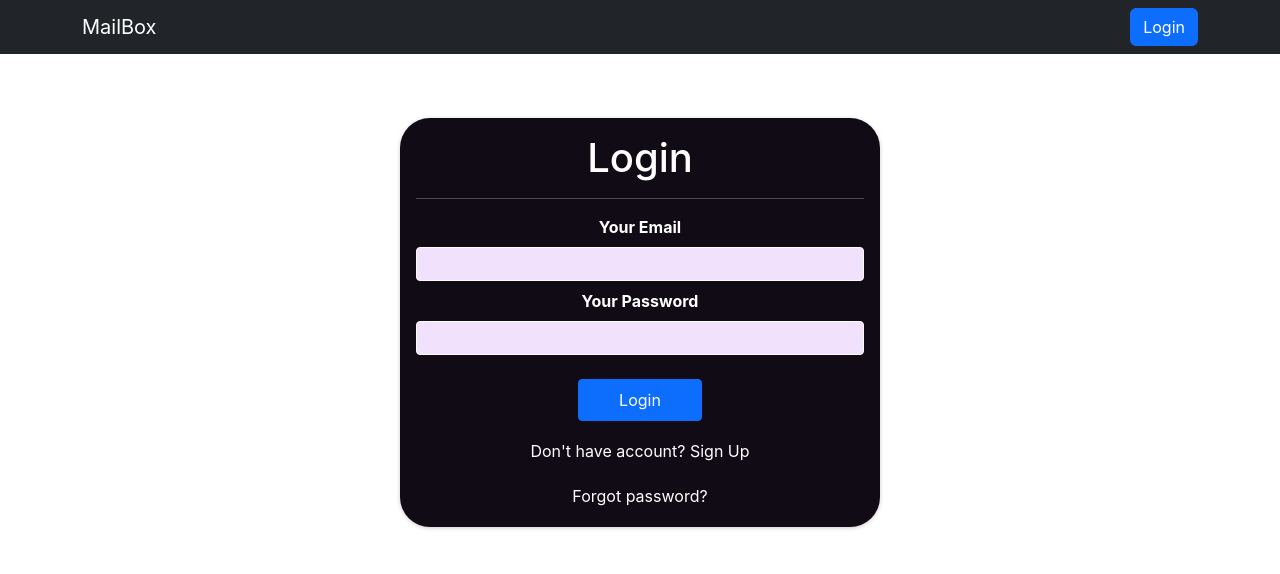
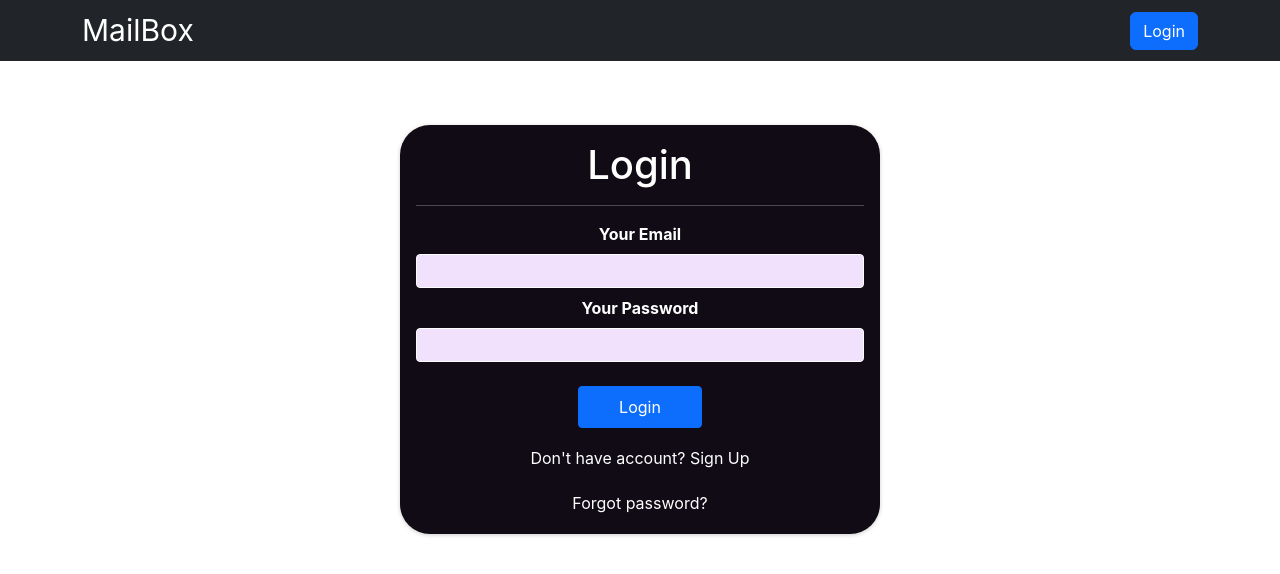
Before and after one commit to rajats-dev/mail-box, a React (Create React App) app: page /auth in a window 1280 px wide. Shown: the top 574 px of the page. Built offline with nearby package versions, Linux system fonts and the light colour scheme.

Commit message:
route fixes

```diff
--- a/src/App.js
+++ b/src/App.js
@@ -18,11 +18,15 @@ function App() {
     <Root>
       <Switch>
         <Route path="/" exact>
+          {!isUserLoggedIn && <AuthForm />}
+          {isUserLoggedIn && <Redirect to="/home" />}
+        </Route>
+        <Route path="/home" exact>
           <Home />
         </Route>
         <Route path="/auth">
           {!isUserLoggedIn && <AuthForm />}
-          {isUserLoggedIn && <Redirect to="/" />}
+          {isUserLoggedIn && <Redirect to="/home" />}
         </Route>
         <Route path="/forgotPass">
           <ForgotPass />
--- a/src/components/Headers.js
+++ b/src/components/Headers.js
@@ -12,10 +12,15 @@ const Headers = () => {
     <div>
       <Navbar bg="dark" data-bs-theme="dark">
         <Container>
-          <Link to="/" style={{ textDecoration: "none" }}>
-            <Navbar.Brand href="#home" style={{ color: "white" }}>
-              MailBox
-            </Navbar.Brand>
+          <Link
+            to="/"
+            style={{
+              textDecoration: "none",
+              color: "white",
+              fontSize: "30px",
+            }}
+          >
+            MailBox
           </Link>
           {!isUserLoggedIn && (
             <Link to="/auth">
```
